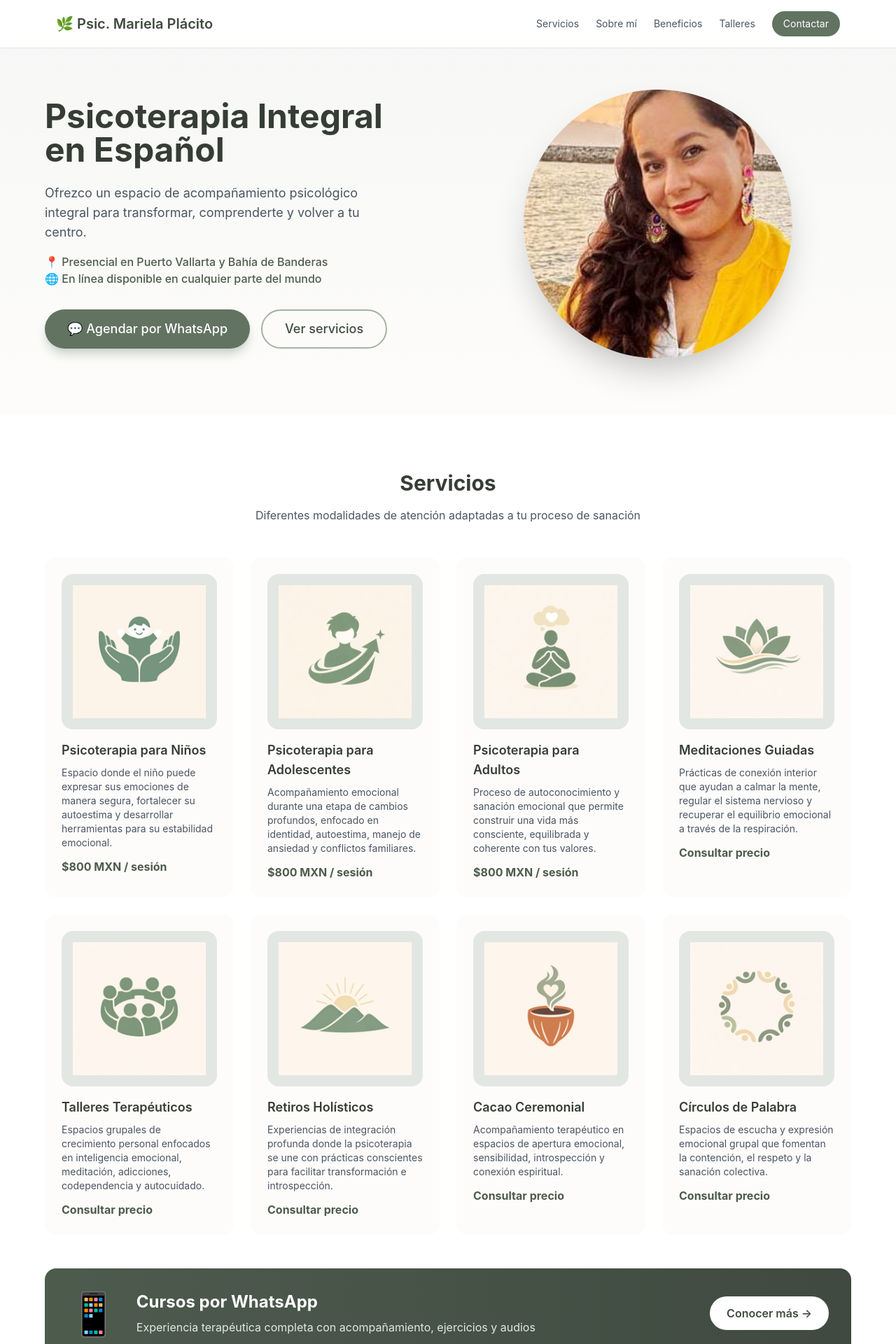
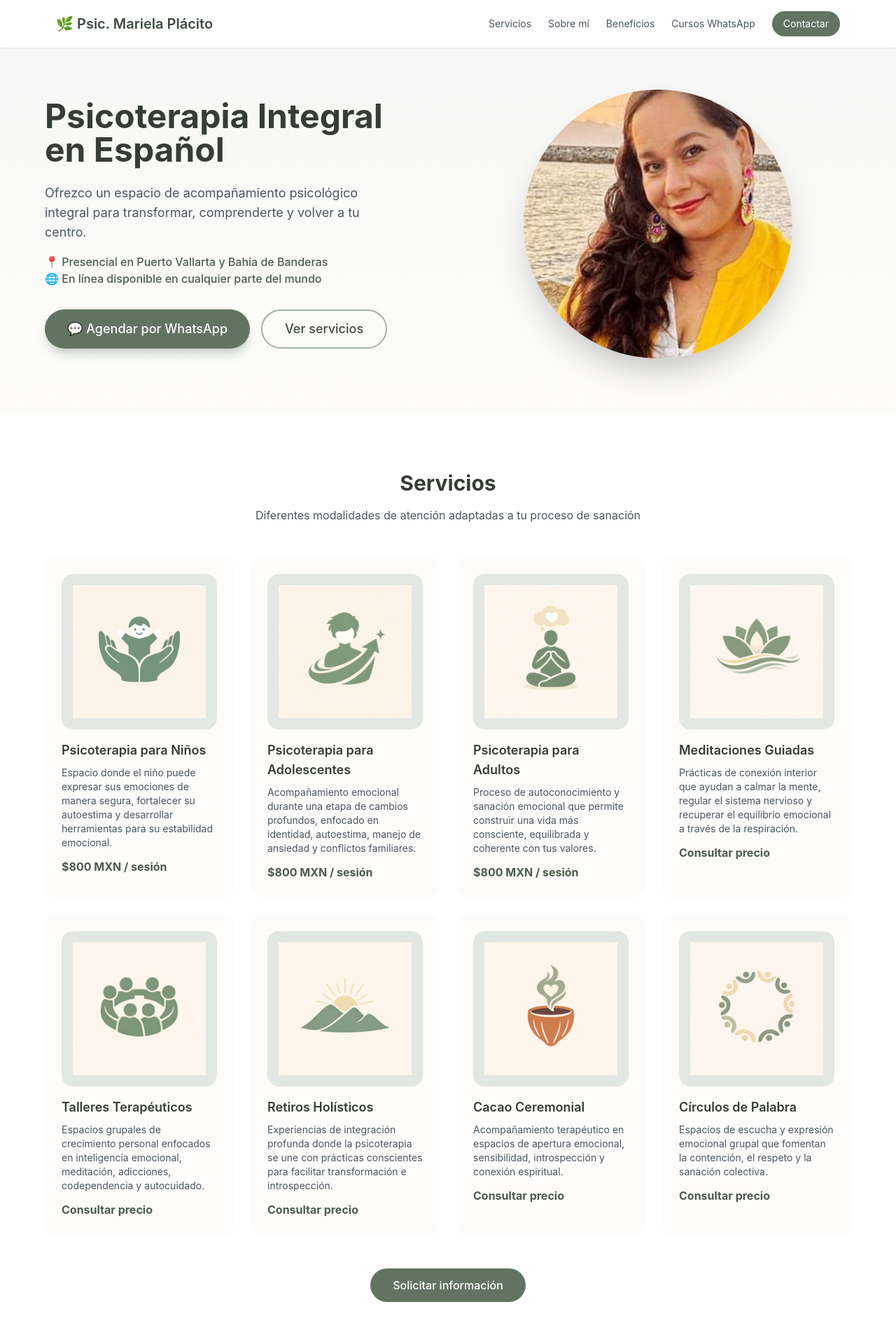
Before and after one commit to Pvrolomx/mpm-psi, a Next.js app: page / in a window 1280 px wide. Shown: the top 1920 px of the page at 70% size. Built offline with nearby package versions, Linux system fonts and the light colour scheme.

Commit message:
feat: change Talleres nav to Cursos WhatsApp

```diff
--- a/app/page.js
+++ b/app/page.js
@@ -65,7 +65,7 @@ export default function Home() {
             <a href="#servicios" className="text-gray-600 hover:text-sage-600 transition">Servicios</a>
             <a href="#sobre-mi" className="text-gray-600 hover:text-sage-600 transition">Sobre mí</a>
             <a href="#beneficios" className="text-gray-600 hover:text-sage-600 transition">Beneficios</a>
-            <Link href="/tienda" className="text-gray-600 hover:text-sage-600 transition">Talleres</Link>
+            <Link href="/cursos-whatsapp" className="text-gray-600 hover:text-sage-600 transition">Cursos WhatsApp</Link>
             <a href="https://wa.me/523221118596" target="_blank" className="bg-sage-500 text-white px-4 py-2 rounded-full hover:bg-sage-600 transition">
               Contactar
             </a>
@@ -211,21 +211,6 @@ export default function Home() {
             </a>
           </div>
 
-
-          {/* Banner Cursos por WhatsApp */}
-          <div className="mt-12 bg-gradient-to-r from-sage-600 to-sage-700 rounded-2xl p-6 md:p-8 text-white">
-            <div className="flex flex-col md:flex-row items-center gap-6">
-              <div className="text-6xl">📱</div>
-              <div className="flex-1 text-center md:text-left">
-                <h3 className="text-xl md:text-2xl font-bold mb-2">Cursos por WhatsApp</h3>
-                <p className="text-sage-100">Experiencia terapéutica completa con acompañamiento, ejercicios y audios</p>
-              </div>
-              <a href="/cursos-whatsapp" className="bg-white text-sage-700 px-6 py-3 rounded-full font-semibold hover:bg-sage-50 transition whitespace-nowrap">
-                Conocer más →
-              </a>
-            </div>
-          </div>
-
           <div className="text-center mt-12">
             <a href="https://wa.me/523221118596?text=Hola%20Mariela,%20me%20gustaría%20información%20sobre%20tus%20servicios" target="_blank" className="inline-block bg-sage-500 text-white px-8 py-3 rounded-full font-medium hover:bg-sage-600 transition">
               Solicitar información
```
